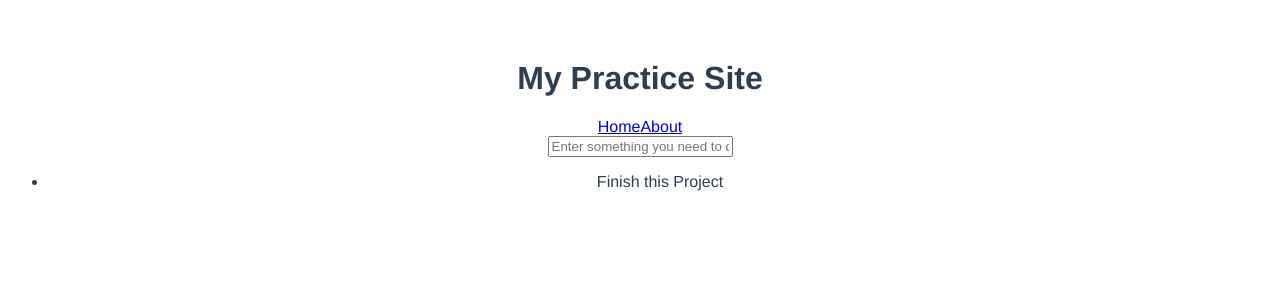
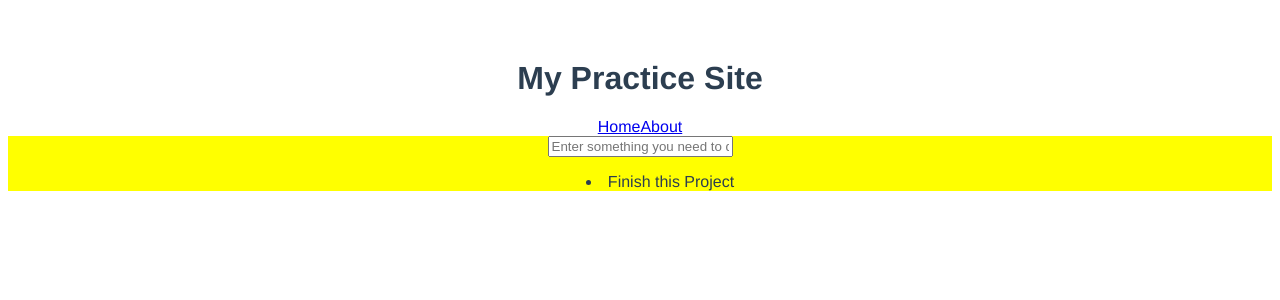
Before and after one commit to jorg1776/VueJS-Practice, a Vue app: page /#/todo in a window 1280 px wide. Shown: the top 300 px of the page. Built offline with nearby package versions, Linux system fonts and the light colour scheme.

Commit message:
trying to fix layout of list items

```diff
--- a/src/App.vue
+++ b/src/App.vue
@@ -15,13 +15,13 @@
   }
   </script>
 
-  <style>
+<style>
   #app {
     font-family: 'Avenir', Helvetica, Arial, sans-serif;
     -webkit-font-smoothing: antialiased;
     -moz-osx-font-smoothing: grayscale;
+    color: #2c3e50;
     text-align: center;
-    color: #2c3e50;
     margin-top: 60px;
   }
 </style>
--- a/src/components/About.vue
+++ b/src/components/About.vue
@@ -1,9 +1,12 @@
 <template>
     <div name="about">
-        <p>{{name}}'s Todo List: </p>
-        <ul>
-            <li v-for="(data, index) in todoList" :key='index'>{{data.todo}}</li>
-        </ul>
+        <p>{{name}}, you have {{todoList.length}} things to do:</p>
+
+        <template v-for="(item, index) in todoList">
+            <template v-if="todoList.length == 1">{{item.todo}}</template>
+            <template v-else-if="index < todoList.length - 1">{{item.todo}}, </template>
+            <template v-else>{{item.todo}}</template>
+        </template>
     </div>
 </template>
 
--- a/src/components/Todo.vue
+++ b/src/components/Todo.vue
@@ -1,12 +1,13 @@
 <template>
-    <div name="todo">
+    <div id="todo">
         <form @submit.prevent="addTodo">
             <input placeholder="Enter something you need to do" v-model="todo">
         </form>
-
-        <ul>
-            <li v-for="(data, index) in todoList" :key='index'>{{data.todo}}</li>
-        </ul>
+        <div id="table">
+            <ul>
+                <li v-for="(data, index) in todoList" :key='index'><span>{{data.todo}}</span></li>
+            </ul>
+        </div>
     </div>
 </template>
 
@@ -28,3 +29,12 @@
         }
     }
 </script>
+
+<style scoped>
+    #todo {
+        background: yellow;
+    }
+    ul {
+        list-style-position: inside;
+    }
+</style>
```
